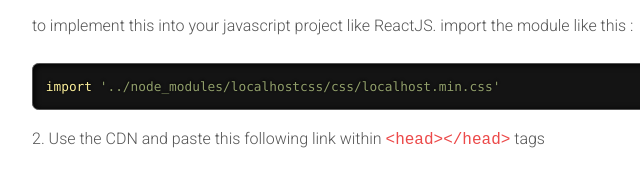
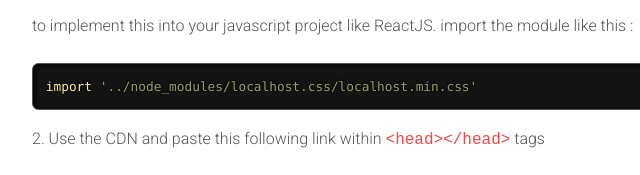
Before and after one commit to fewprojects/localhost, a plain HTML site: page index.html in a window 1280 px wide. Shown: the part 1511-1686 px from the top of the page, 312-952 px from the left. Drawn offline with Linux system fonts and the light colour scheme; some packages are replaced by stand-ins of ours; a script that the page names is missing.

Commit message:
minor changes

```diff
--- a/index.html
+++ b/index.html
@@ -102,7 +102,7 @@
                     <p>1. via npm</p>
 <pre class="language-git"><code>npm i localhost.css</code></pre>
                     <p>to implement this into your javascript project like ReactJS. import the module like this : </p>
-<pre class="language-javascript"><code>import '../node_modules/localhostcss/css/localhost.min.css'</code></pre>
+<pre class="language-javascript"><code>import '../node_modules/localhost.css/localhost.min.css'</code></pre>
 
                     <p>2. Use the CDN and paste this following link within <code>&lt;head&gt;&lt;/head&gt;</code> tags</p>
 <pre class="language-html"><code><xmp><link rel="stylesheet" href="https://localhost-css.netlify.app/css/localhost/localhost.min.css"></xmp></code></pre>
```
